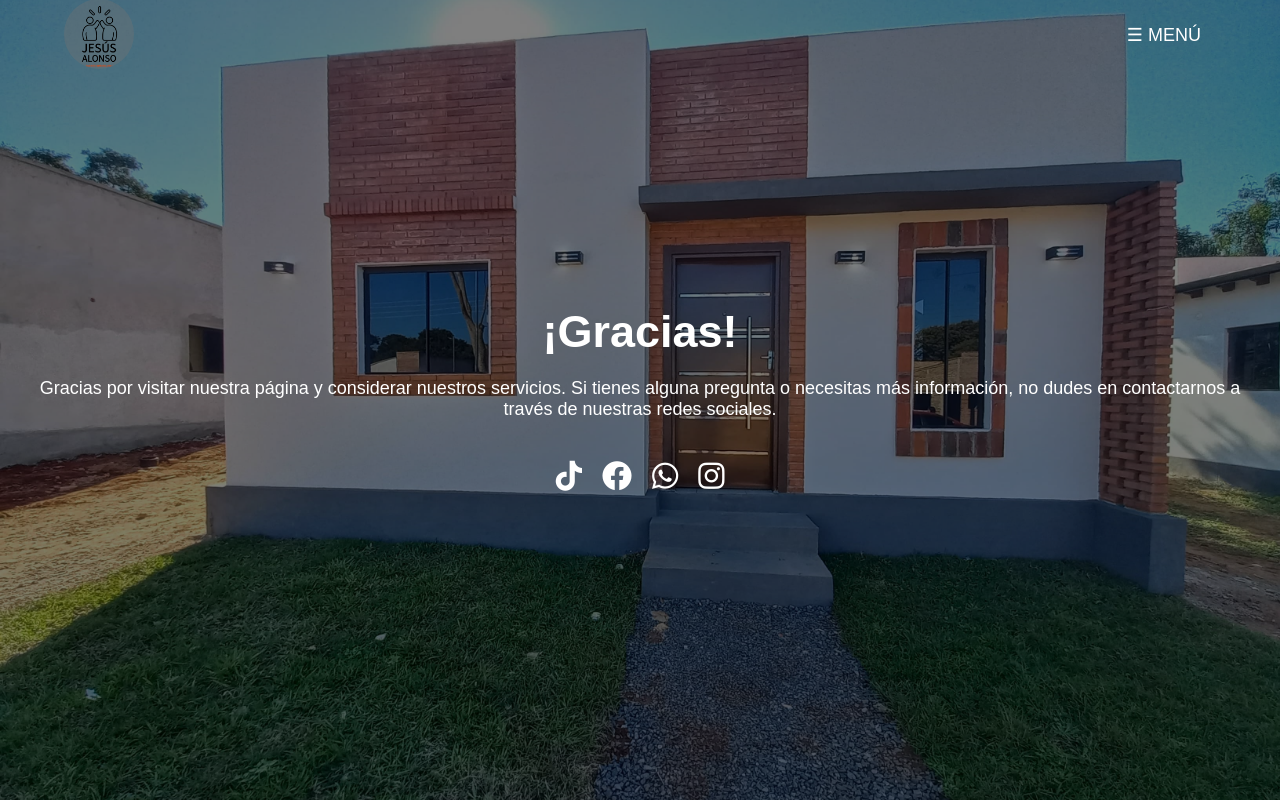
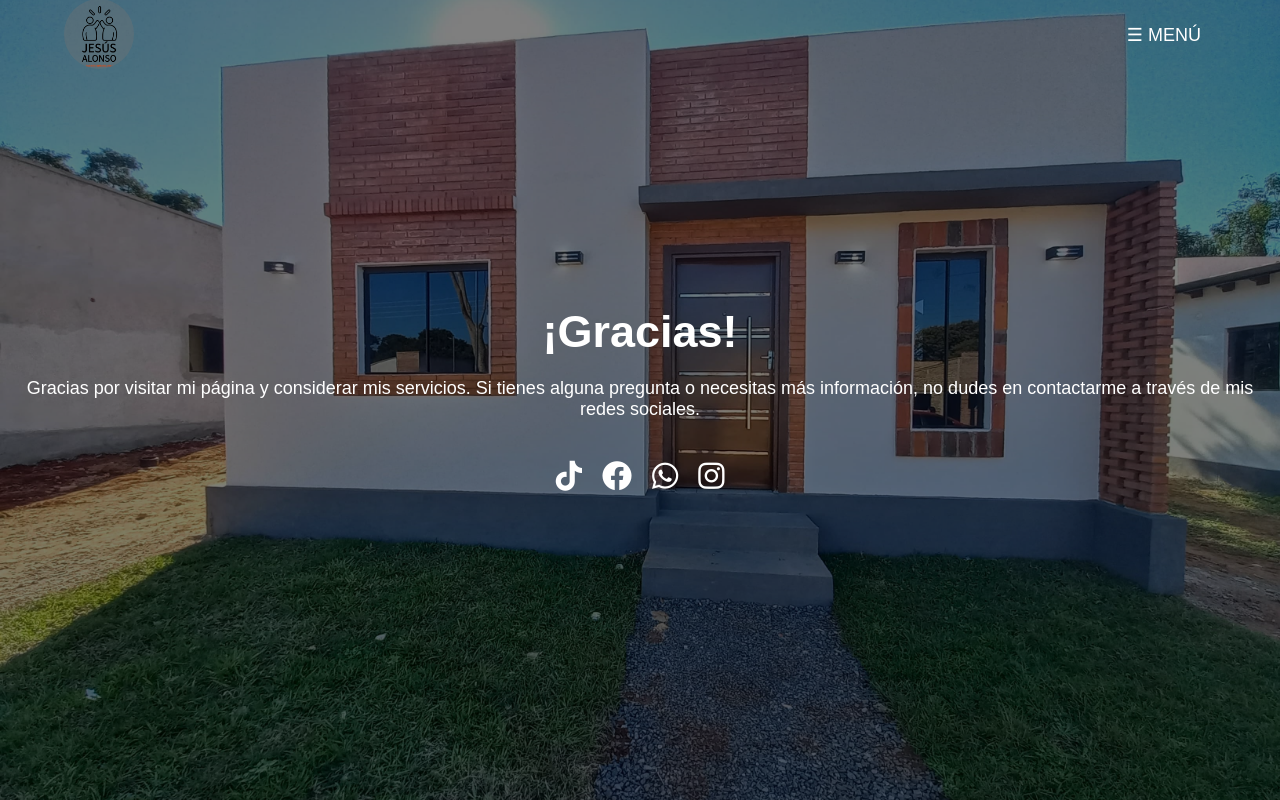
Before and after one commit to Sebastian-hass/Web-Agente-inmobiliario, a plain HTML site: page contacto.html in a window 1280 px wide. Drawn offline with Linux system fonts and the light colour scheme; a web font is replaced by a local one.

Commit message:
Update contacto.html
texto

```diff
--- a/contacto.html
+++ b/contacto.html
@@ -38,7 +38,7 @@
     <main class="contacto">
         <section class="agradecimiento">
             <h1>¡Gracias!</h1>
-            <p>Gracias por visitar nuestra página y considerar nuestros servicios. Si tienes alguna pregunta o necesitas más información, no dudes en contactarnos a través de nuestras redes sociales.</p>
+            <p>Gracias por visitar mi página y considerar mis servicios. Si tienes alguna pregunta o necesitas más información, no dudes en contactarme a través de mis redes sociales.</p>
         </section>
 
         <section class="redes-sociales">
```
